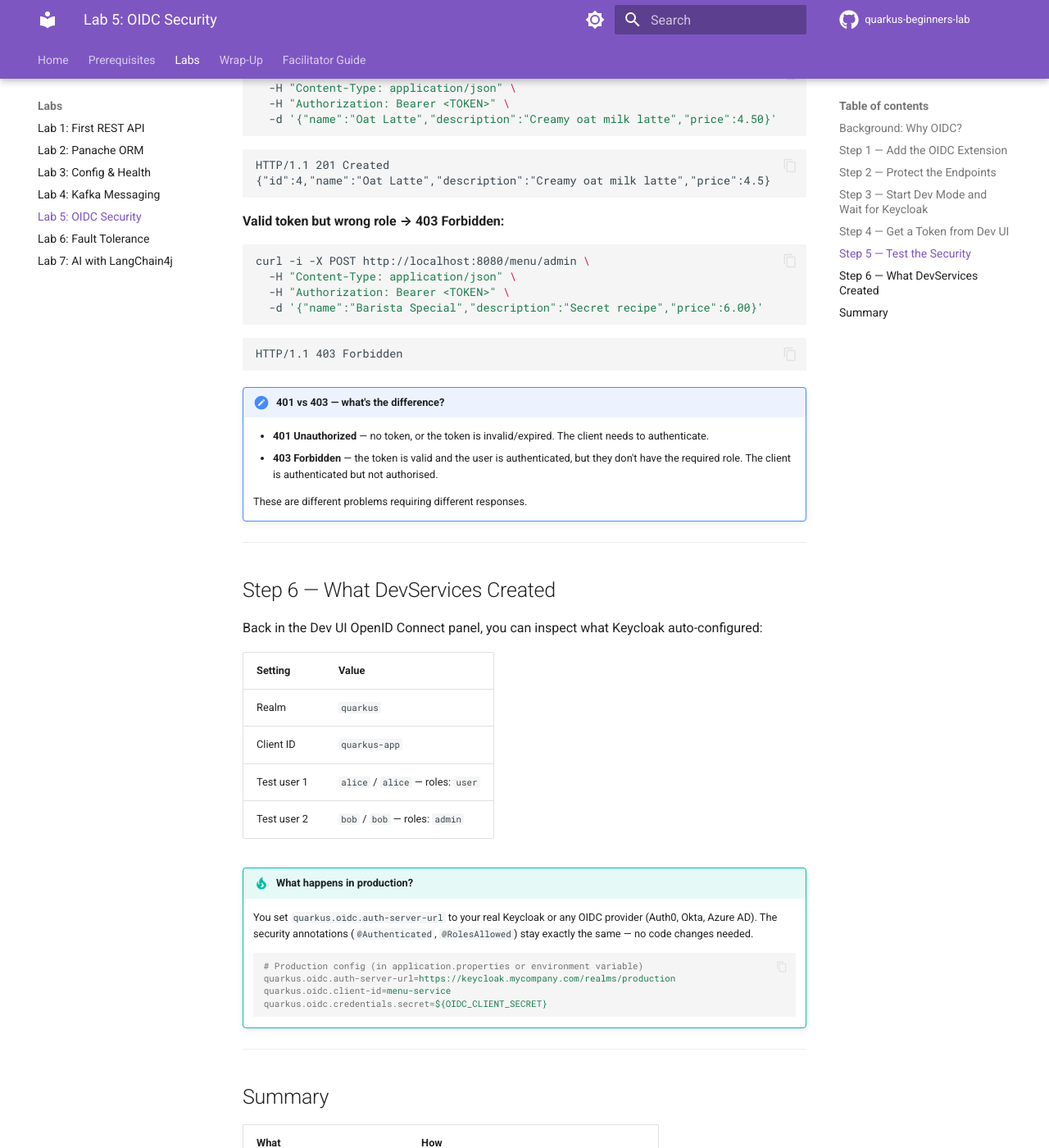
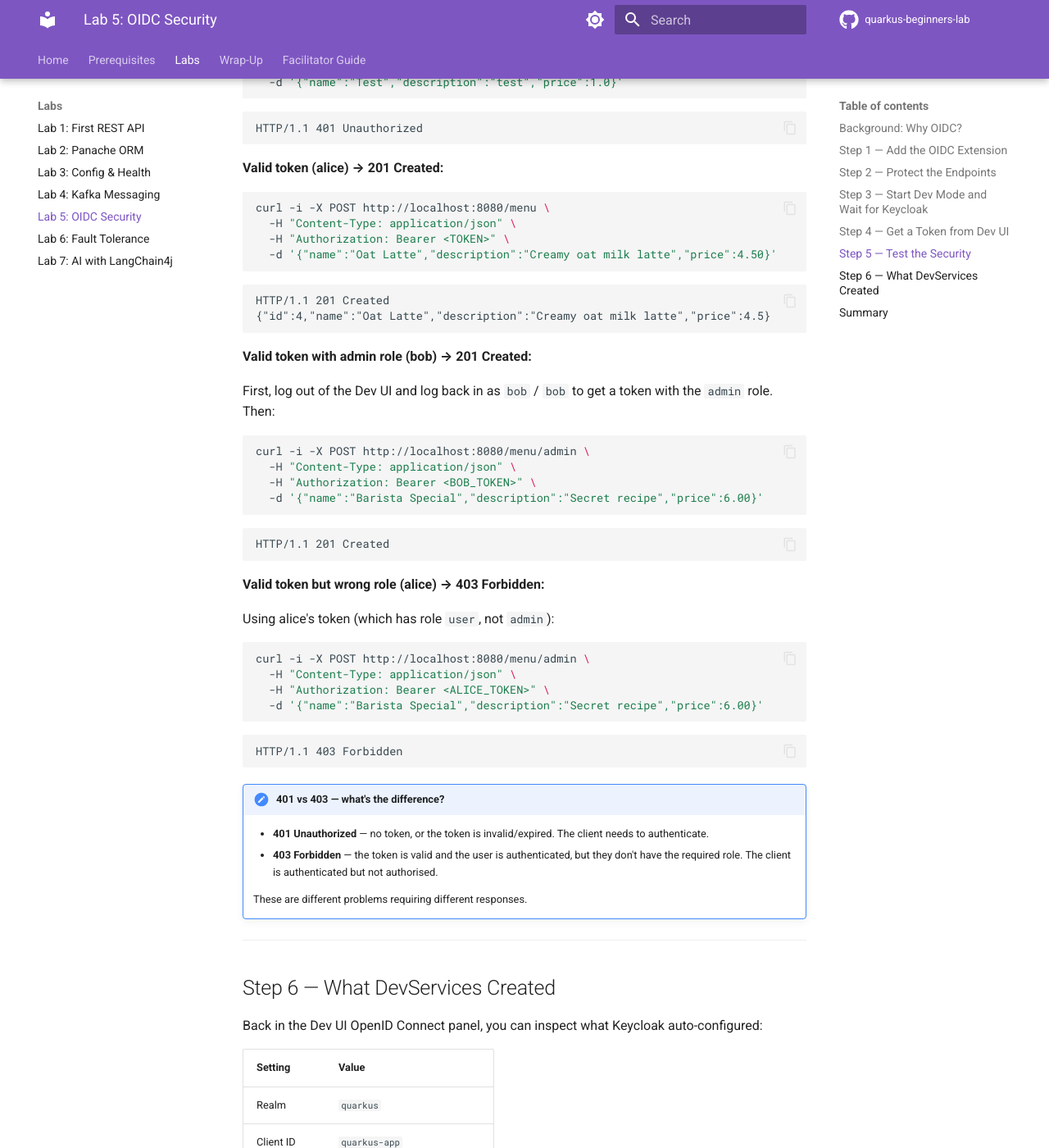
Before and after one commit to learn-quarkus/quarkus-beginners-lab, an MkDocs documentation site: the page built from docs/lab5-security.md, in a window 1280 px wide and 1400 px high, scrolled down 3980 px. Shown: the whole window at 82% size. Built offline with MkDocs 1.6.1 and Material for MkDocs 9.7.7, drawn with Linux system fonts in a browser that asks for light colours; comment, search, counter and statistics services are not loaded; some of the changed text lies outside the part shown.

Commit message:
fix: workshop review corrections
Docs:
- lab3: separate @ConfigProperty import instruction from class body snippet
- lab4: split 'stuck' tip into two labelled terminals (each service needs its own shell)
- lab5: add callout noting import.sql must be carried forward from Lab 2
- lab7: add quarkus.langchain4j.version property step; use ${property} in BOM snippet

prereq-check.sh:
- wrap docker/podman ps with timeout 5 to avoid hanging on slow daemon
- add comment explaining QUARKUS_LANGCHAIN4J_OPENAI_API_KEY -> property mapping
- remove duplicate OPENAI_API_KEY check; consolidate to single QUARKUS_LANGCHAIN4J var

Solutions (pre-existing fixes aligned with docs):
- lab3: add @Produces(TEXT_PLAIN) to /info endpoint; fix dev profile value to match doc
- lab4/order-service: remove unused @Broadcast import; simplify placeOrder to throws
- lab5: fix admin endpoint role barista->admin, method name addAsBarista->addAsAdmin
- lab5,lab6: add convenience constructor to MenuItem
- lab6/PricingService: align log messages with doc
- lab7: align @SystemMessage text and ChatResource default message with docs
- lab7/solution-with-rag: trim menu.txt to match doc snippet

````diff
--- a/docs/lab5-security.md
+++ b/docs/lab5-security.md
@@ -3,7 +3,10 @@
 **Duration:** 7 minutes &nbsp;|&nbsp; **Project:** `menu-service` (continued)
 
 !!! info "What you'll build"
-    Protect the `POST /menu` endpoint so only authenticated users can add items, and restrict a new admin endpoint to users with the `barista` role. Keycloak starts automatically — no realm setup, no import files, no `docker run`.
+    Protect the `POST /menu` endpoint so only authenticated users can add items, and restrict a new admin endpoint to users with the `admin` role. Keycloak starts automatically — no realm setup, no import files, no `docker run`.
+
+!!! info "Continuing from Lab 2"
+    This lab builds on the `menu-service` project from Labs 2 and 3. If you are starting fresh from the solution folder (`labs/lab5-security/solution/`) rather than continuing your own project, make sure you also have the `src/main/resources/import.sql` file in place — it seeds the initial menu items that the health check and endpoints rely on.
 
 !!! warning "Docker or Podman required"
     Keycloak runs as a DevServices container. Confirm your container runtime is running before starting:
@@ -101,9 +104,9 @@
 
     @POST
     @Path("/admin")
-    @RolesAllowed("barista")              // (2) only users with the 'barista' role
+    @RolesAllowed("admin")                // (2) only users with the 'admin' role
     @Transactional
-    public Response addAsBarista(MenuItem item) {
+    public Response addAsAdmin(MenuItem item) {
         item.persist();
         return Response.status(Response.Status.CREATED).entity(item).build();
     }
@@ -111,7 +114,7 @@
 ```
 
 1. `@Authenticated` — any request with a valid, unexpired JWT is allowed. Invalid or missing token → HTTP 401.
-2. `@RolesAllowed("barista")` — the JWT must contain a `barista` role claim. Wrong role → HTTP 403.
+2. `@RolesAllowed("admin")` — the JWT must contain an `admin` role claim. Wrong role → HTTP 403.
 
 !!! note "Where do the imports come from?"
     - `@Authenticated` — `io.quarkus.security.Authenticated` (Quarkus-specific, on classpath via `quarkus-oidc`)
@@ -186,12 +189,29 @@
 {"id":4,"name":"Oat Latte","description":"Creamy oat milk latte","price":4.5}
 ```
 
-**Valid token but wrong role → 403 Forbidden:**
+**Valid token with admin role (bob) → 201 Created:**
+
+First, log out of the Dev UI and log back in as `bob` / `bob` to get a token with the `admin` role. Then:
 
 ```bash
 curl -i -X POST http://localhost:8080/menu/admin \
   -H "Content-Type: application/json" \
-  -H "Authorization: Bearer <TOKEN>" \
+  -H "Authorization: Bearer <BOB_TOKEN>" \
+  -d '{"name":"Barista Special","description":"Secret recipe","price":6.00}'
+```
+
+```
+HTTP/1.1 201 Created
+```
+
+**Valid token but wrong role (alice) → 403 Forbidden:**
+
+Using alice's token (which has role `user`, not `admin`):
+
+```bash
+curl -i -X POST http://localhost:8080/menu/admin \
+  -H "Content-Type: application/json" \
+  -H "Authorization: Bearer <ALICE_TOKEN>" \
   -d '{"name":"Barista Special","description":"Secret recipe","price":6.00}'
 ```
 
@@ -236,10 +256,10 @@
 |------|-----|
 | ✅ Added OIDC security | `quarkus ext add oidc` + one config line |
 | ✅ Protected endpoint | `@Authenticated` on `POST /menu` |
-| ✅ Role-based access control | `@RolesAllowed("barista")` on admin endpoint |
+| ✅ Role-based access control | `@RolesAllowed("admin")` on admin endpoint |
 | ✅ Full Keycloak, zero setup | DevServices auto-started it |
 | ✅ Got a real JWT | From Dev UI login flow |
-| ✅ Verified 401 / 403 / 201 | With `curl` |
+| ✅ Verified 401 / 201 / 403 | With `curl` — alice (user) vs bob (admin) |
 
 !!! tip "Stuck or fell behind?"
     The complete solution is in `labs/lab5-security/solution/`. Run it with:
````
Also changed, not shown: docs/lab3-config-health.md (+6 -2 lines), docs/lab4-kafka.md (+8 -2 lines), docs/lab7-langchain4j.md (+9 -3 lines), 13 other files.
